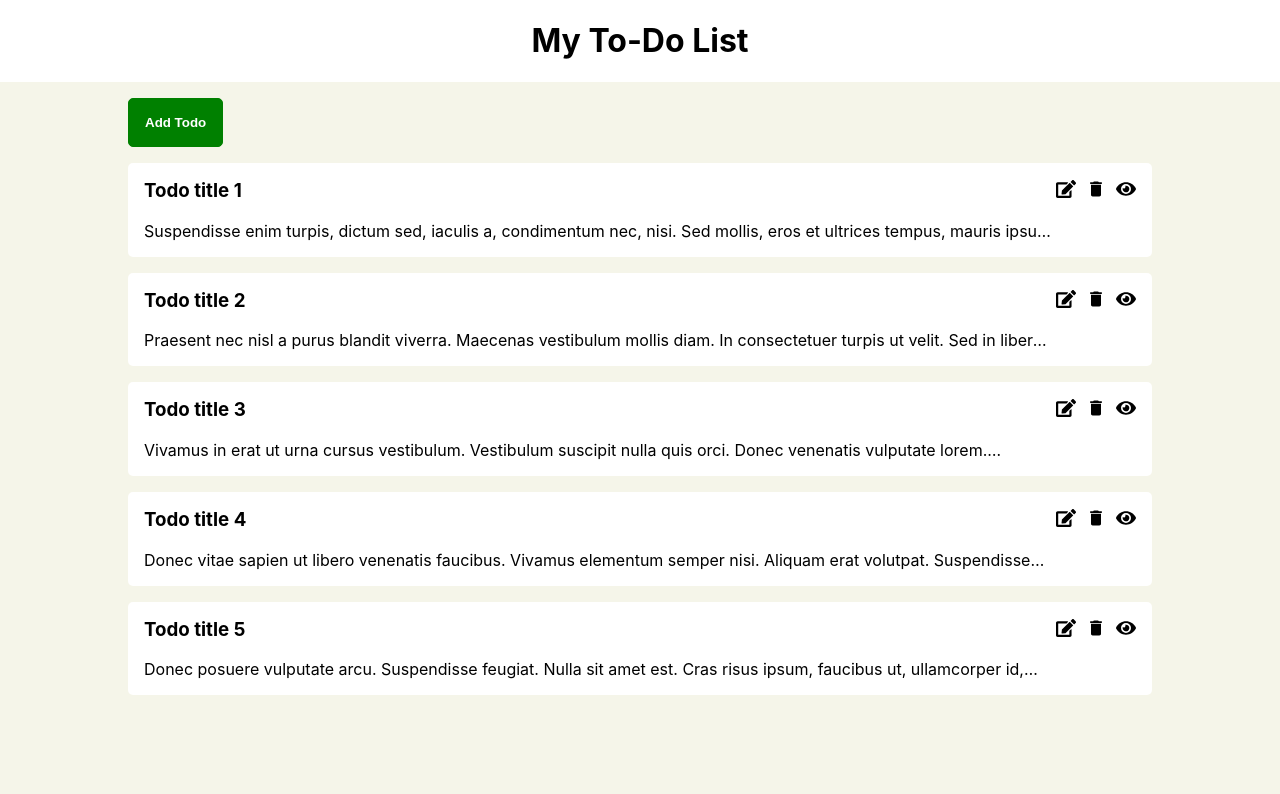
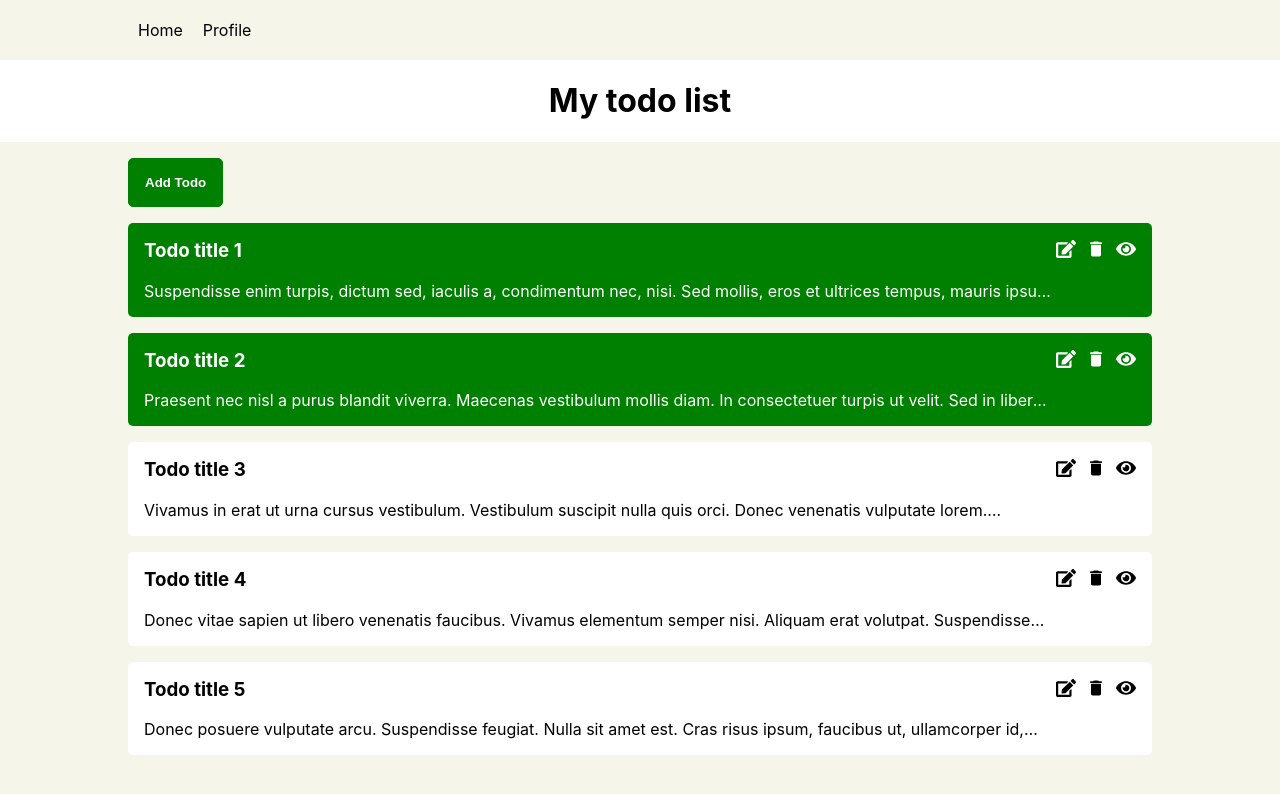
Before and after one commit to HeoChauA/training_reactjs, a React (Create React App) app: page / in a window 1280 px wide. Shown: the top 794 px of the page. Built offline with nearby package versions, Linux system fonts and the light colour scheme.

Commit message:
NHUNG: Add react router, add pages and update styling.

```diff
--- a/package.json
+++ b/package.json
@@ -13,6 +13,7 @@
     "react": "^18.3.1",
     "react-dom": "^18.3.1",
     "react-icons": "^5.4.0",
+    "react-router": "^7.0.2",
     "react-scripts": "5.0.1",
     "typescript": "^4.9.5",
     "web-vitals": "^2.1.4"
--- a/src/App.css
+++ b/src/App.css
@@ -49,21 +49,26 @@
   }
 }
 
-.container {
+.main {
   margin: 0 auto;
   display: flex;
   flex-direction: column;
   min-height: 100vh;
 }
 
+.container {
+  margin: 0 auto;
+  max-width: 1024px;
+}
+
+ul {
+  margin: 0;
+  padding: 0;
+}
+
 .todos {
   flex-grow: 1;
   background-color: #F5F5E9;
-
-  .todos__inner {
-    margin: 0 auto;
-    max-width: 1024px;
-  }
 
   .todos__button {
     background-color: green;
@@ -80,9 +85,6 @@
   }
 
   ul {
-    margin: 0;
-    padding: 0;
-
     li {
       border-radius: 5px;
       display: flex;
@@ -91,6 +93,16 @@
       margin-bottom: 16px;
       align-items: flex-start;
       justify-content: space-between;
+
+      &.green-bg {
+        background-color: green;
+        color: white;
+
+        svg {
+          fill: white;
+          color: white
+        }
+      }
     }
   }
 
@@ -133,3 +145,22 @@
     }
   }
 }
+
+header {
+  background-color: #F5F5E9;
+
+  .navigation {
+    padding: 10px 0;
+
+    li {
+      display: inline-block;
+
+      a {
+        padding: 10px;
+        display: block;
+        color: black;
+        text-decoration: none;
+      }
+    }
+  }
+}
--- a/src/App.tsx
+++ b/src/App.tsx
@@ -1,12 +1,55 @@
 import React from 'react';
 import "./App.css";
 import Todos from './components/Todos/Todos';
+import Profile from './components/Profile/Profile';
+
+import Header from './components/Header/Header';
+import { Link, Routes, Route } from "react-router";
+
+const todos = [
+  {
+    title: "Todo title 1",
+    desc: "Suspendisse enim turpis, dictum sed, iaculis a, condimentum nec, nisi. Sed mollis, eros et ultrices tempus, mauris ipsum aliquam libero, non adipiscing dolor urna a orci. Fusce fermentum. Pellentesque egestas, neque sit amet convallis pulvinar, justo nulla eleifend augue, ac auctor orci leo non est. Suspendisse feugiat.",
+    isCompleted: true
+  },
+  {
+    title: "Todo title 2",
+    desc: "Praesent nec nisl a purus blandit viverra. Maecenas vestibulum mollis diam. In consectetuer turpis ut velit. Sed in libero ut nibh placerat accumsan. Integer tincidunt.",
+    isCompleted: true
+  },
+  {
+    title: "Todo title 3",
+    desc: "Vivamus in erat ut urna cursus vestibulum. Vestibulum suscipit nulla quis orci. Donec venenatis vulputate lorem. Vivamus euismod mauris. Fusce vel dui.",
+    isCompleted: false
+  },
+  {
+    title: "Todo title 4",
+    desc: "Donec vitae sapien ut libero venenatis faucibus. Vivamus elementum semper nisi. Aliquam erat volutpat. Suspendisse feugiat. In hac habitasse platea dictumst.",
+    isCompleted: false
+  },
+  {
+    title: "Todo title 5",
+    desc: " Donec posuere vulputate arcu. Suspendisse feugiat. Nulla sit amet est. Cras risus ipsum, faucibus ut, ullamcorper id, varius ac, leo.",
+    isCompleted: false
+  }
+];
 
 function App() {
   return (
-    <div className='container'>
-      <h1 style={{ textAlign: 'center' }}>My To-Do List</h1>
-      <Todos />
+    <div className='main'>
+      <Header />
+      <Routes>
+        <Route path='/' element={<Todos todos={todos}/>}/>
+        <Route
+          path='/profile'
+          element={
+            <Profile
+              name = "Le Nhung"
+              email = "nhung.cntt.19a3@gmail.com"
+              age = {18}
+              adress = "Ninh Binh city"
+          />}/>
+      </Routes>
     </div>
   );
 }
--- /dev/null
+++ b/src/components/Header/Header.tsx
@@ -0,0 +1,20 @@
+import { Link } from "react-router";
+
+const Header  = () => {
+  return (
+    <header>
+      <div className='container'>
+        <ul className='navigation'>
+          <li>
+            <Link to="/">Home</Link>
+          </li>
+          <li>
+            <Link to="/profile">Profile</Link>
+          </li>
+        </ul>
+      </div>
+    </header>
+  )
+}
+
+export default Header;
--- /dev/null
+++ b/src/components/Profile/Profile.tsx
@@ -0,0 +1,20 @@
+type userType = {
+  name: string;
+  email: string;
+  age: number;
+  adress: string;
+};
+
+const Profile = (user: userType) => {
+  return (
+    <div className="container">
+      <h1>My Information:</h1>
+      <p><strong>Name:</strong> {user.name}</p>
+      <p><strong>Email:</strong> {user.email}</p>
+      <p><strong>Age:</strong> {user.age}</p>
+      <p><strong>Adress:</strong> {user.adress}</p>
+    </div>
+  )
+}
+
+export default Profile;
--- a/src/components/Todos/Todos.tsx
+++ b/src/components/Todos/Todos.tsx
@@ -2,37 +2,27 @@ import { FaEdit } from "react-icons/fa";
 import { MdDelete } from "react-icons/md";
 import { FaEye } from "react-icons/fa";
 
-const todos = [
-  {
-    title: "Todo title 1",
-    desc: "Suspendisse enim turpis, dictum sed, iaculis a, condimentum nec, nisi. Sed mollis, eros et ultrices tempus, mauris ipsum aliquam libero, non adipiscing dolor urna a orci. Fusce fermentum. Pellentesque egestas, neque sit amet convallis pulvinar, justo nulla eleifend augue, ac auctor orci leo non est. Suspendisse feugiat."
-  },
-  {
-    title: "Todo title 2",
-    desc: "Praesent nec nisl a purus blandit viverra. Maecenas vestibulum mollis diam. In consectetuer turpis ut velit. Sed in libero ut nibh placerat accumsan. Integer tincidunt."
-  },
-  {
-    title: "Todo title 3",
-    desc: "Vivamus in erat ut urna cursus vestibulum. Vestibulum suscipit nulla quis orci. Donec venenatis vulputate lorem. Vivamus euismod mauris. Fusce vel dui."
-  },
-  {
-    title: "Todo title 4",
-    desc: "Donec vitae sapien ut libero venenatis faucibus. Vivamus elementum semper nisi. Aliquam erat volutpat. Suspendisse feugiat. In hac habitasse platea dictumst."
-  },
-  {
-    title: "Todo title 5",
-    desc: " Donec posuere vulputate arcu. Suspendisse feugiat. Nulla sit amet est. Cras risus ipsum, faucibus ut, ullamcorper id, varius ac, leo."
-  }
-];
 
 type TodoItemType = {
   title: string;
   desc: string;
+  isCompleted: boolean;
 };
 
-const TodoItem = ({title, desc}: TodoItemType) => {
+type TodosType = {
+  todos: TodoItemType[];
+};
+
+
+const TodoItem = ({title, desc, isCompleted}: TodoItemType) => {
+  let isCompletedClasses;
+
+  if (isCompleted) {
+    isCompletedClasses = 'green-bg';
+  }
+
   return (
-    <li>
+    <li className={isCompletedClasses}>
       <div className="todo-content">
         <h3 className="todo-title">{title}</h3>
         <p className="todo-desc">{desc}</p>
@@ -46,18 +36,21 @@ const TodoItem = ({title, desc}: TodoItemType) => {
   )
 }
 
-const Todos = () => {
+const Todos = ({ todos }: TodosType) => {
   return (
-    <div className="todos">
-      <div className="todos__inner">
+    <>
+      <h1 style={{ textAlign: "center" }}>My todo list</h1>
+      <div className="todos">
+        <div className="container">
         <button className="todos__button">Add Todo</button>
         <ul className="todos__list">
           {todos.map((todo) => (
-            <TodoItem title={todo.title} desc={todo.desc} />
+            <TodoItem title={todo.title} desc={todo.desc} isCompleted={todo.isCompleted}/>
           ))}
         </ul>
       </div>
     </div>
+    </>
   )
 }
 
--- a/src/index.tsx
+++ b/src/index.tsx
@@ -1,5 +1,6 @@
 import React from 'react';
 import ReactDOM from 'react-dom/client';
+import { BrowserRouter as Router} from "react-router";
 import './index.css';
 import App from './App';
 import reportWebVitals from './reportWebVitals';
@@ -9,7 +10,9 @@ const root = ReactDOM.createRoot(
 );
 root.render(
   <React.StrictMode>
-    <App />
+    <Router>
+      <App />
+    </Router>
   </React.StrictMode>
 );
 
```
Also changed, not shown: 1 other file (tests, documents, lock files or other folders).
